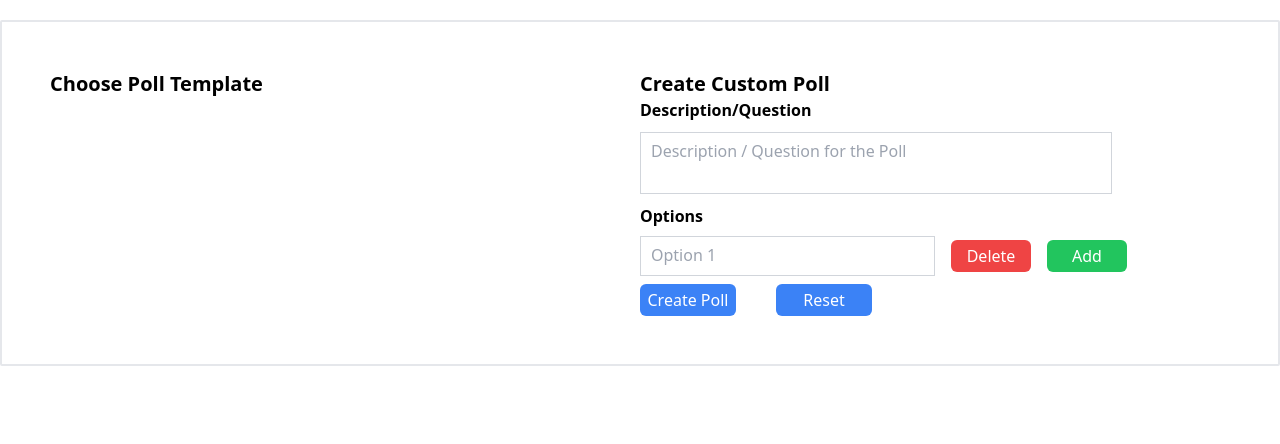
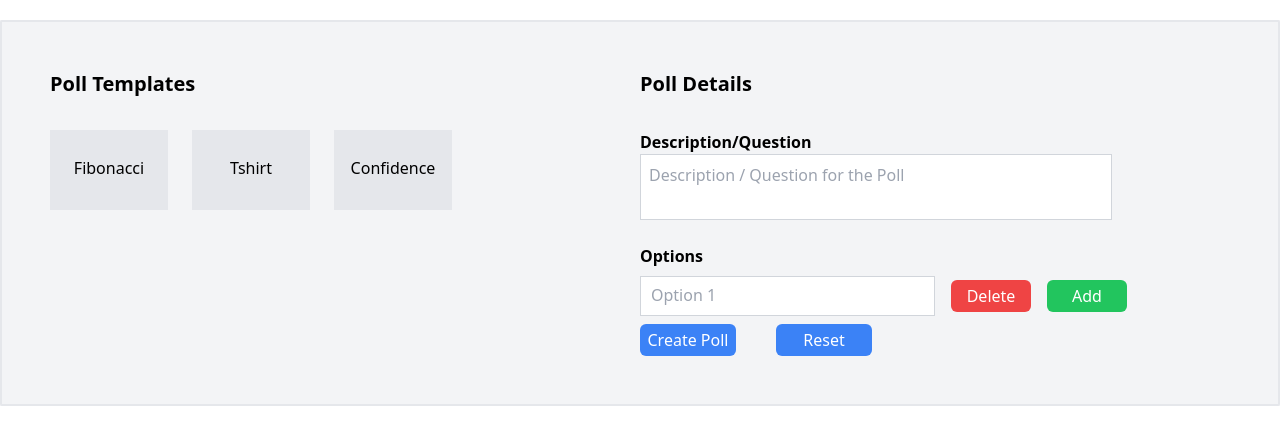
Before and after one commit to jaseel97/rocketvote, a React (Vite) app in the folder frontend/: page / in a window 1280 px wide. Shown: the top 444 px of the page. Built offline with nearby package versions, Linux system fonts and the light colour scheme.

Commit message:
createpoll2

```diff
--- a/frontend/src/CreatePoll.jsx
+++ b/frontend/src/CreatePoll.jsx
@@ -3,6 +3,7 @@ import { useState } from "react";
 const CreatePoll = () => {
     const[description, setdescription] = useState("");
     const [options, setOptions] = useState([""]);
+    const [activeTemplate, setActiveTemplate] = useState("");
 
     const handleSubmit = (e) => {
         e.preventDefault();
@@ -13,13 +14,16 @@ const CreatePoll = () => {
     const handleReset = () => {
         setdescription("");
         setOptions([""]);
+        setActiveTemplate("");
     };
 
-    const addOption = () => {
-        setOptions([...options, ""]);
+    const handleAddOption = (index) => {
+        const updatedOptions = [...options];
+        updatedOptions.splice(index + 1, 0, "");
+        setOptions(updatedOptions);
     };
 
-    const deleteOption = (index) => {
+    const handleDeleteOption = (index) => {
         const updatedOptions = options.filter((_, i) => i !== index);
         setOptions(updatedOptions);
     };
@@ -30,23 +34,52 @@ const CreatePoll = () => {
         setOptions(updatedOptions);
     };
 
+    const handleFibonacci = () => {
+        const fibonacciOptions = ["1", "2", "3", "5", "8", "13"];
+        setOptions(fibonacciOptions);
+        setActiveTemplate("fibonacci");
+    };
+
+    const handleTshirt = () => {
+        const fibonacciOptions = ["S", "M", "L"];
+        setOptions(fibonacciOptions);
+        setActiveTemplate("tshirt");
+    };
+
+    const handleConfidence = () => {
+        const fibonacciOptions = ["👍", "👎"];
+        setOptions(fibonacciOptions);
+        setActiveTemplate("confidence");
+    };
+
     return(
-        <div className="max-w-7xl w-full m-auto">
-        <div className="flex flex-row mt-5 border-2 rounded-sm p-12">
+        <div className="max-w-7xl w-full m-auto bg-gray-100">
+        <div className="flex flex-row mt-5 border-2 rounded-sm p-12 max-h-full">
             <div className="w-full text-start">
-                <h2 className="text-xl font-bold">Choose Poll Template</h2>
+                <h2 className="text-xl font-bold mb-8">Poll Templates</h2>
+                <div id="templates" className="flex flex-row">
+                    <div onClick={handleFibonacci} id="fibonacci" className={`border-2 w-1/5 h-20 cursor-pointer mr-6 ${activeTemplate == "fibonacci" ? "bg-gray-400" : "bg-gray-200 hover:bg-gray-400"}`}>
+                        <p className="m-auto text-center pt-6">Fibonacci</p>
+                    </div>
+                    <div onClick={handleTshirt} id="tshirt" className={`border-2 w-1/5 h-20 cursor-pointer mr-6 ${activeTemplate == "tshirt" ? "bg-gray-400" : "bg-gray-200 hover:bg-gray-400"}`}>
+                        <p className="m-auto text-center pt-6">Tshirt</p>
+                    </div>
+                    <div onClick={handleConfidence} id="confidence" className={`border-2 w-1/5 h-20 cursor-pointer mr-6 ${activeTemplate == "confidence" ? "bg-gray-400" : "bg-gray-200 hover:bg-gray-400"}`}>
+                        <p className="m-auto text-center pt-6">Confidence</p>
+                    </div>
+                </div>
             </div>
             <div className="w-full text-start">
-                <h2 className="text-xl font-bold">Create Custom Poll</h2>
+                <h2 className="text-xl font-bold mb-8">Poll Details</h2>
                 <form onSubmit={handleSubmit}>
                     <label className="font-semibold">Description/Question</label>
                     <textarea
                         required
                         value={description}
                         onChange={(e) => setdescription(e.target.value)}
-                                            className="w-4/5 py-[6px] px-[10px] my-[10px] box-border border border-gray-300 block resize-none" placeholder="Description / Question for the Poll"
+                                            className="w-4/5 p-2 box-border border border-gray-300 block resize-none mb-6" placeholder="Description / Question for the Poll"
                                             ></textarea>
-                    <label className="font-semibold">Options</label>
+                    <label className="font-semibold my-10">Options</label>
                     {options.map((option, index) => (
                         <div key={index} className="flex items-center my-2">
                             <textarea
@@ -58,7 +91,7 @@ const CreatePoll = () => {
                             <button
                                 type="button"
                                 className="ml-4 w-20 mr-4 bg-red-500 text-white p-1 rounded-md cursor-pointer hover:bg-red-600"
-                                onClick={() => deleteOption(index)}
+                                onClick={() => handleDeleteOption(index)}
                                 disabled={options.length === 1}
                             >
                                 Delete
@@ -66,7 +99,7 @@ const CreatePoll = () => {
                             <button
                         type="button"
                         className="w-20 block bg-green-500 text-white p-1 rounded-md cursor-pointer hover:bg-green-600"
-                        onClick={addOption}
+                        onClick={() => handleAddOption(index)}
                     >
                         Add
                     </button>
```
